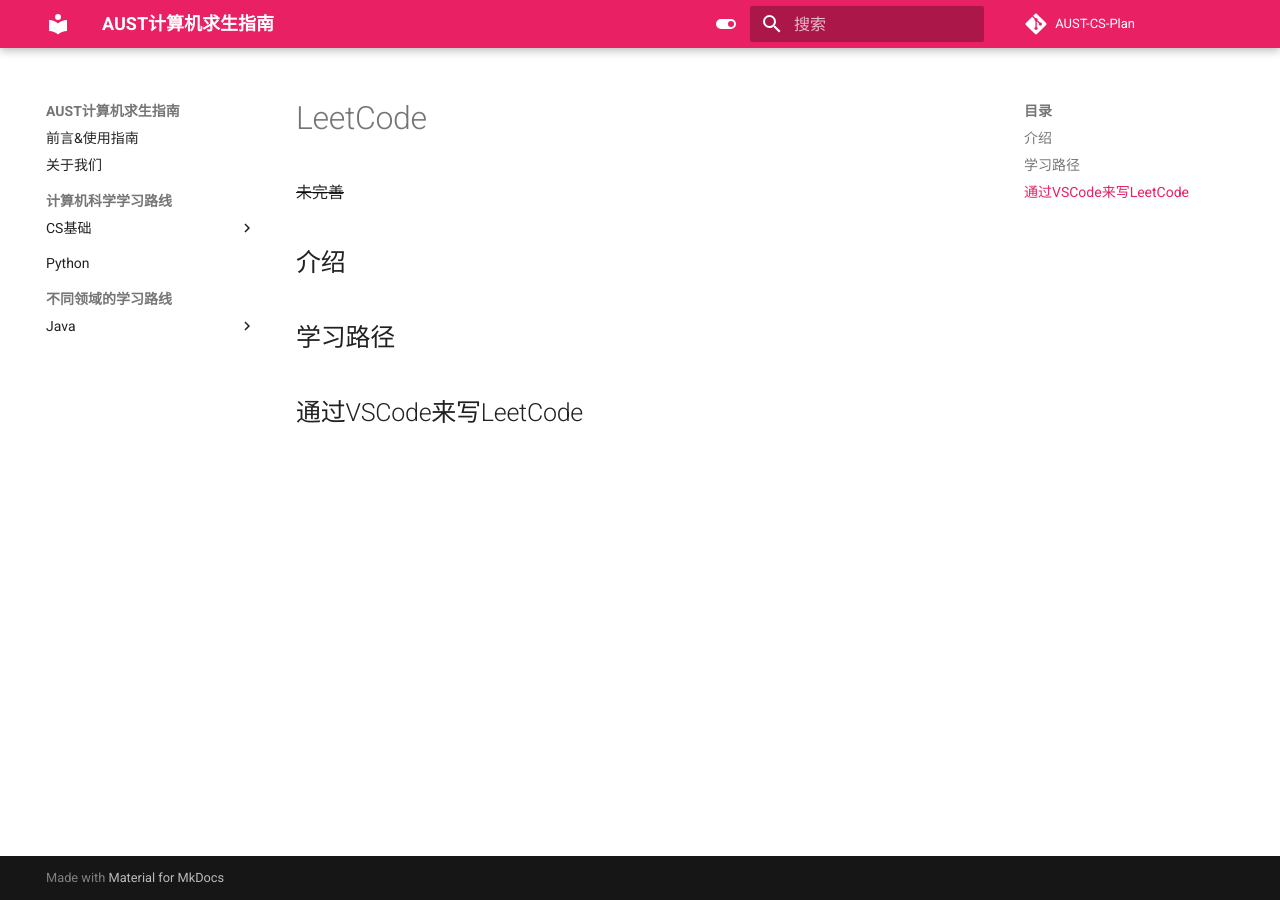
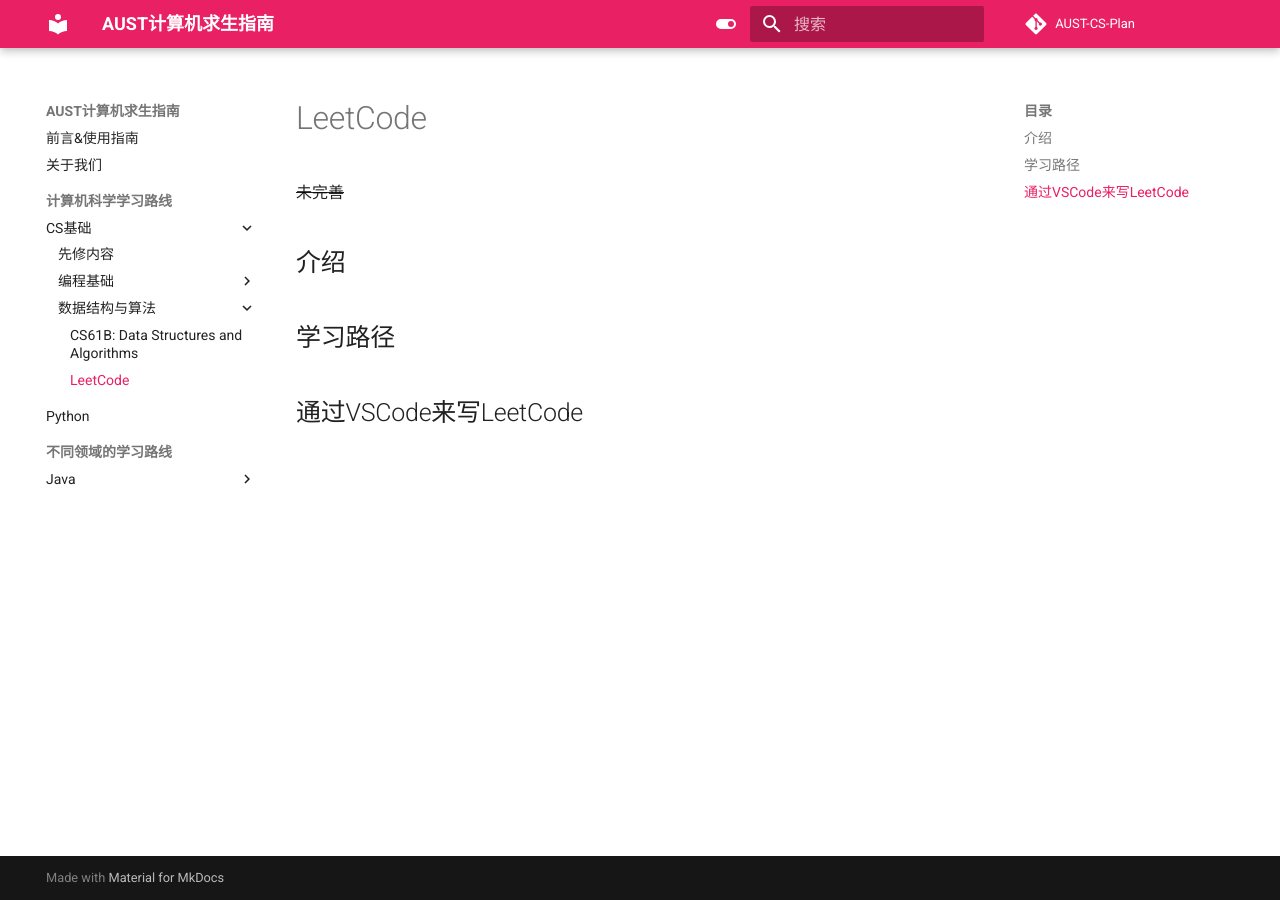
Before and after one commit to ForsakenDelusion/AUST-CS-Plan, an MkDocs documentation site: the page built from docs/计算机科学学习路线/计算机基础/数据结构与算法/LeetCode.md, in a window 1280 px wide. Built offline with MkDocs 1.6.1 and Material for MkDocs 9.7.7, drawn with Linux system fonts in a browser that asks for light colours; comment, search, counter and statistics services are not loaded.

Commit message:
add leetcode nav

```diff
--- a/mkdocs.yml
+++ b/mkdocs.yml
@@ -69,6 +69,7 @@
           - "MIT 6.092: Introduction To Programming In Java": "计算机科学学习路线/计算机基础/编程基础/Java/MIT 6.092.md"
       - 数据结构与算法:
         - "CS61B: Data Structures and Algorithms": "计算机科学学习路线/计算机基础/数据结构与算法/UCBCS61B.md"
+        - LeetCode: "计算机科学学习路线/计算机基础/数据结构与算法/LeetCode.md"
   - Python: "python/introduction_python.md"
   - 不同领域的学习路线:
     - Java:
```
